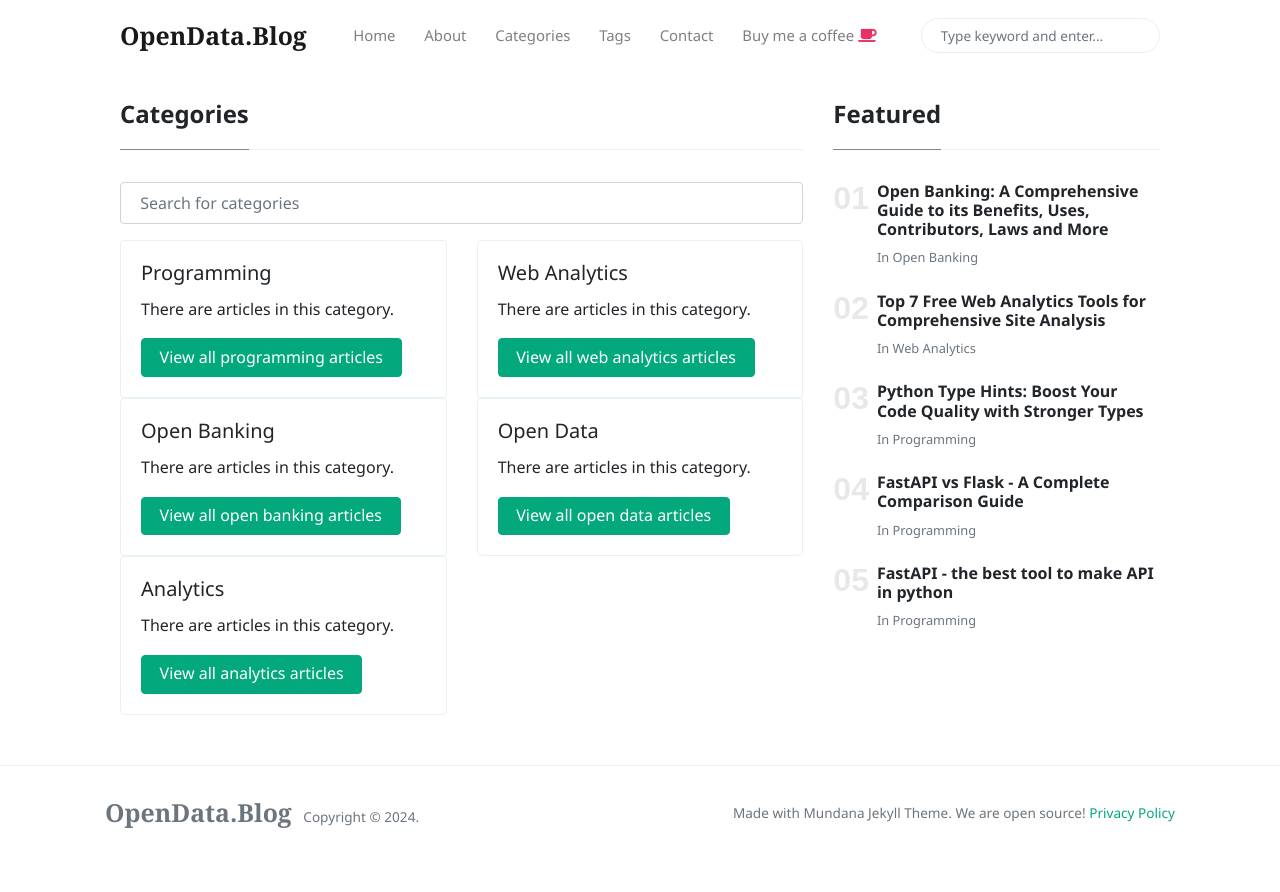
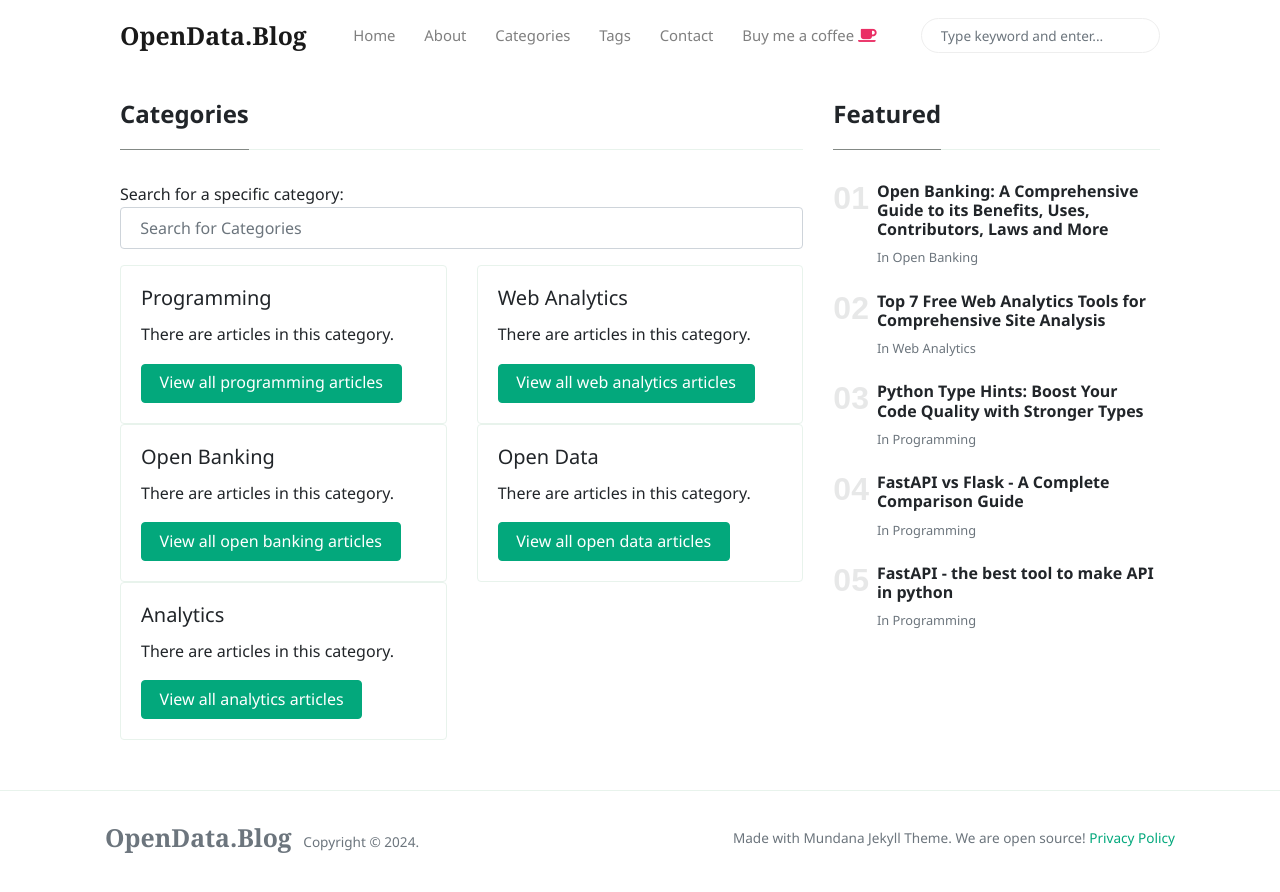
Before and after one commit to victorjohnsonk/victorjohnsonblog.github.io, a Jekyll site: the page built from _pages/categories.html, in a window 1280 px wide. Shown: the top 892 px of the page. Built offline with Jekyll 4.4.1, drawn with Linux system fonts in a browser that asks for light colours; nearby versions of some CDN libraries.

Commit message:
Update categories.html

```diff
--- a/_pages/categories.html
+++ b/_pages/categories.html
@@ -10,7 +10,8 @@ permalink: "/categories"
 	<div class="row justify-content-center">
 		 <div class="col-md-8">
     <h4 class="font-weight-bold spanborder"><span>{{ page.title }}</span></h4>
-	<input type="text" id="filterInput" class="form-control mb-3" placeholder="Search for categories">
+			 <span>Search for a specific category: </span>
+	<input type="text" id="filterInput" class="form-control mb-3" placeholder="Search for Categories">
     <div class="row">
         {% for category in site.categories %}
         <div class="col-sm-6 item" id="{{ category[0] | downcase }}">
```
